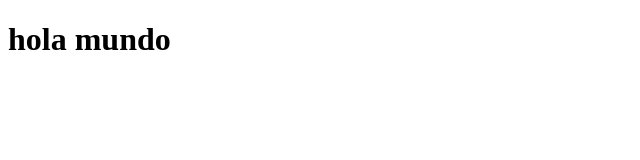
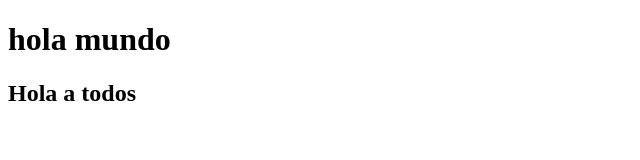
Before and after one commit to OgroCODE/TestRepo, a plain HTML site: page index.html in a window 1280 px wide. Shown: the whole page, without its empty margins (0-640 px from the left). Drawn offline with Linux system fonts and the light colour scheme.

Commit message:
Segundo commit en primer rama

```diff
--- a/index.html
+++ b/index.html
@@ -8,5 +8,8 @@
   </head>
   <body>
     <h1>hola mundo</h1>
+    <h2>
+      Hola a todos
+    </h2>
   </body>
 </html>
```
